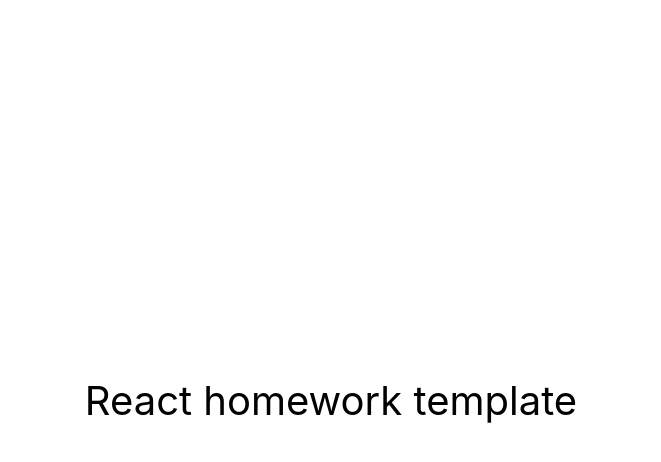
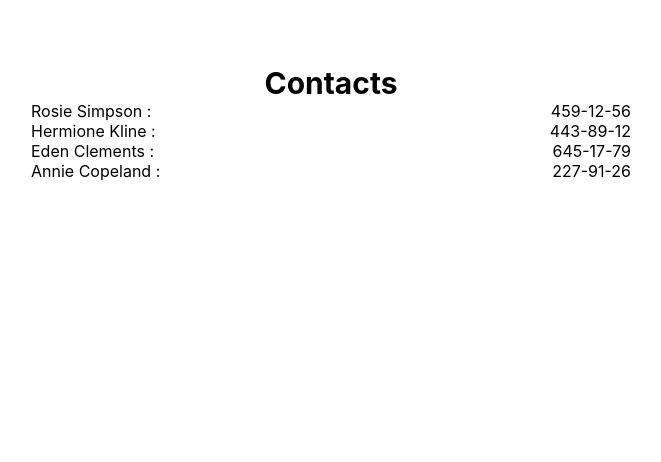
Before and after one commit to Artem2022Hladush/goit-react-hw-02-phonebook, a React (Create React App) app: page / in a window 1280 px wide. Shown: the top 462 px of the page, without its empty margins (309-970 px from the left). Built offline with nearby package versions, Linux system fonts and the light colour scheme.

Commit message:
add Components ContactList

```diff
--- a/src/components/App.jsx
+++ b/src/components/App.jsx
@@ -1,16 +1,31 @@
-export const App = () => {
+import  {Component} from "react";
+import ContactList from "./ContactList/ContactList";
+
+
+class App extends Component {
+state = {
+  contacts: [
+    {id: 'id-1', name: 'Rosie Simpson', number: '459-12-56'},
+    {id: 'id-2', name: 'Hermione Kline', number: '443-89-12'},
+    {id: 'id-3', name: 'Eden Clements', number: '645-17-79'},
+    {id: 'id-4', name: 'Annie Copeland', number: '227-91-26'},
+  ],
+};
+
+
+render() {
+const {contacts} =this.state;
+
+
   return (
-    <div
-      style={{
-        height: '100vh',
-        display: 'flex',
-        justifyContent: 'center',
-        alignItems: 'center',
-        fontSize: 40,
-        color: '#010101'
-      }}
-    >
-      React homework template
+    <div className="container">
+
+    <h2 className="title">Contacts</h2>
+    <ContactList contacts={contacts}/>
     </div>
-  );
+  )
+
+}
 };
+
+export default App;
--- /dev/null
+++ b/src/components/ContactList/ContactLIst.module.css
@@ -0,0 +1,10 @@
+.contact__list{
+	align-items: center;
+	margin: 0 auto;
+	width: 600px;
+}
+
+.contact__item{
+display: flex;
+justify-content: space-between;
+}
--- /dev/null
+++ b/src/components/ContactList/ContactList.jsx
@@ -0,0 +1,13 @@
+import css from "../ContactList/ContactLIst.module.css"
+
+const ContactLIst = ({contacts}) => {
+return (
+	<ul className={css.contact__list}>{contacts.map(({id, name, number}) => <li key = {id} className={css.contact__item}>
+	<p>{name} :</p>
+	<p>{number}</p>
+</li>)}
+</ul>
+)
+};
+
+export default ContactLIst;
--- a/src/index.css
+++ b/src/index.css
@@ -1,4 +1,4 @@
-@import-normalize; /* bring in normalize.css styles */
+@import-normalize;
 
 body {
   margin: 0;
@@ -13,3 +13,37 @@ code {
   font-family: source-code-pro, Menlo, Monaco, Consolas, 'Courier New',
     monospace;
 }
+
+* {
+  box-sizing: border-box;
+}
+
+h1,
+h2,
+h3,
+h4,
+h5,
+h6,
+p {
+  margin: 0;
+}
+
+ul {
+  list-style: none;
+  padding: 0;
+  margin: 0;
+}
+
+.container {
+  max-width: 1200px;
+  margin-top: 50px;
+  align-items: center;
+  margin-left: auto;
+  margin-right: auto;
+  padding: 15px;
+}
+
+.title {
+  text-align: center;
+  font-size: 30px;
+}
--- a/src/index.js
+++ b/src/index.js
@@ -1,6 +1,6 @@
 import React from 'react';
 import ReactDOM from 'react-dom/client';
-import { App } from 'components/App';
+import  App  from 'components/App';
 import './index.css';
 
 ReactDOM.createRoot(document.getElementById('root')).render(
```
Also changed, not shown: package.json (+5 -2 lines), 1 other file (tests, documents, lock files or other folders).
